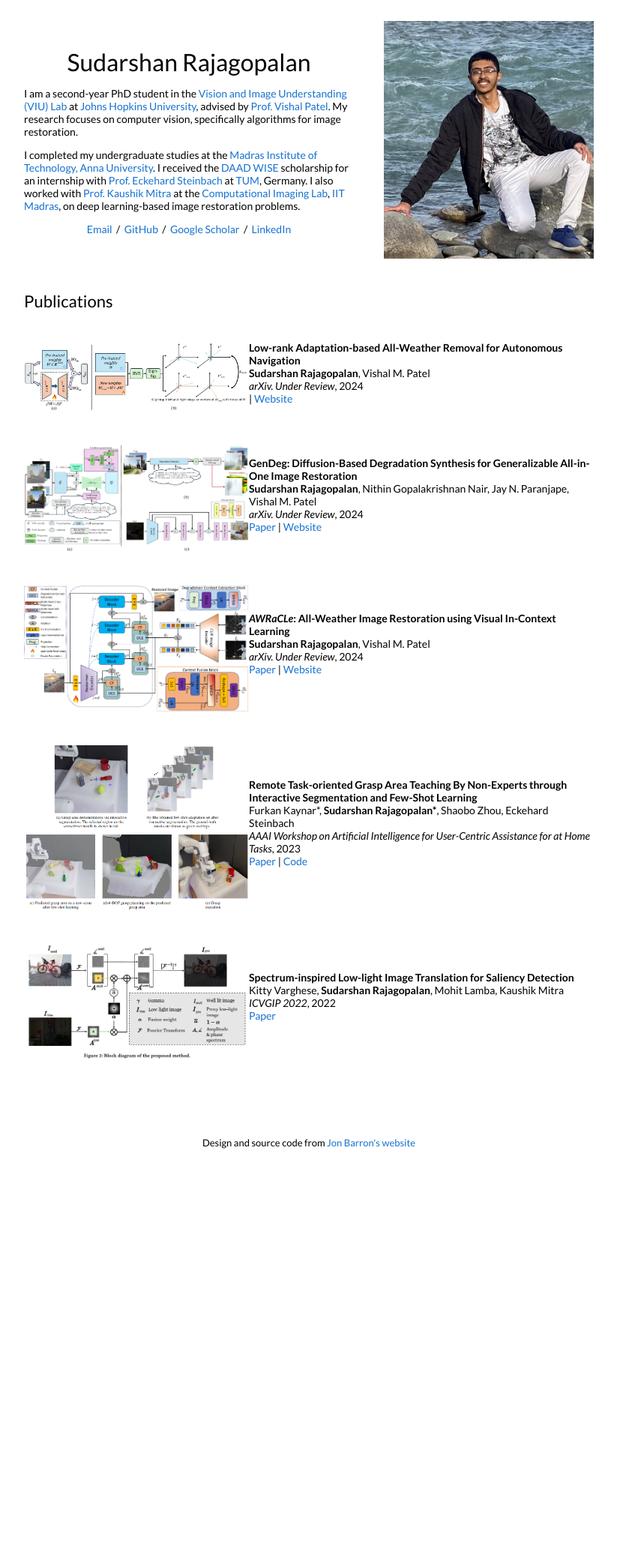
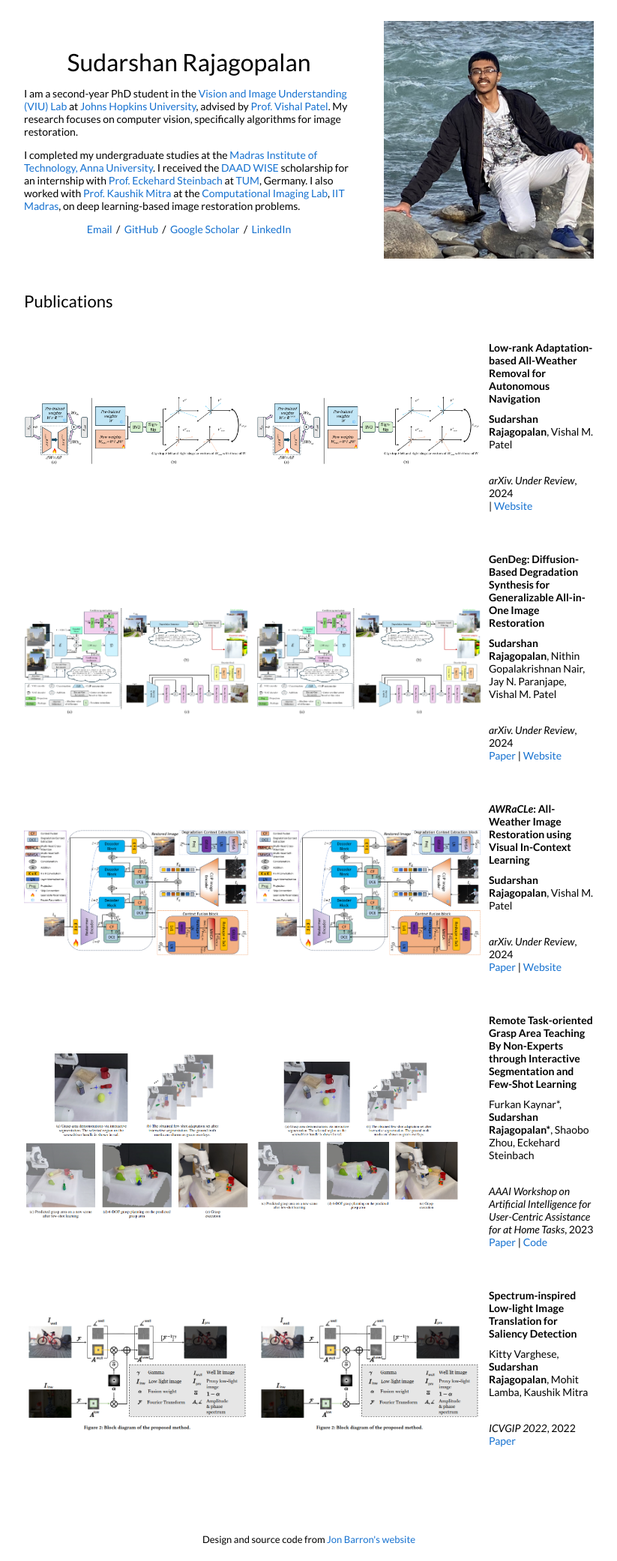
Before and after one commit to sudraj2002/sudraj2002.github.io, a Jekyll site: the page built from _posts/2024-11-27-loraa.md, in a window 1280 px wide. Shown: the whole page at 75% size, without its empty margins (228-1051 px from the left). Built offline with Jekyll 4.4.1, drawn with Linux system fonts in a browser that asks for light colours; before the commit the page ends 1553 px from its top, so only the background shows below that.

Commit message:
Update default.html

```diff
--- a/_layouts/default.html
+++ b/_layouts/default.html
@@ -84,10 +84,12 @@
             <td style="padding:2.5%;width:25%;vertical-align:middle;min-width:120px">
               <img src="/{{post.image}}" alt="project image" style="max-width:300px; max-height:200px, padding=20px;" />
             </td>
+            <td style="padding:2.5%;width:25%;vertical-align:middle;min-width:120px">
+              <img src="/{{post.image}}" alt="project image" style="max-width:300px; max-height:200px; padding:10px;" />
+            </td>
             <td style="padding:2.5%;width:75%;vertical-align:middle">
-              <h3>{{post.title}}</h3>
-              <br>
-              {{ post.authors }}
+              <h3>{{ post.title }}</h3>
+              <p style="margin-top:10px;">{{ post.authors }}</p>
 
               <br>
               <em>{{post.venue}}</em>, {{ post.date | date: "%Y" }}
```
